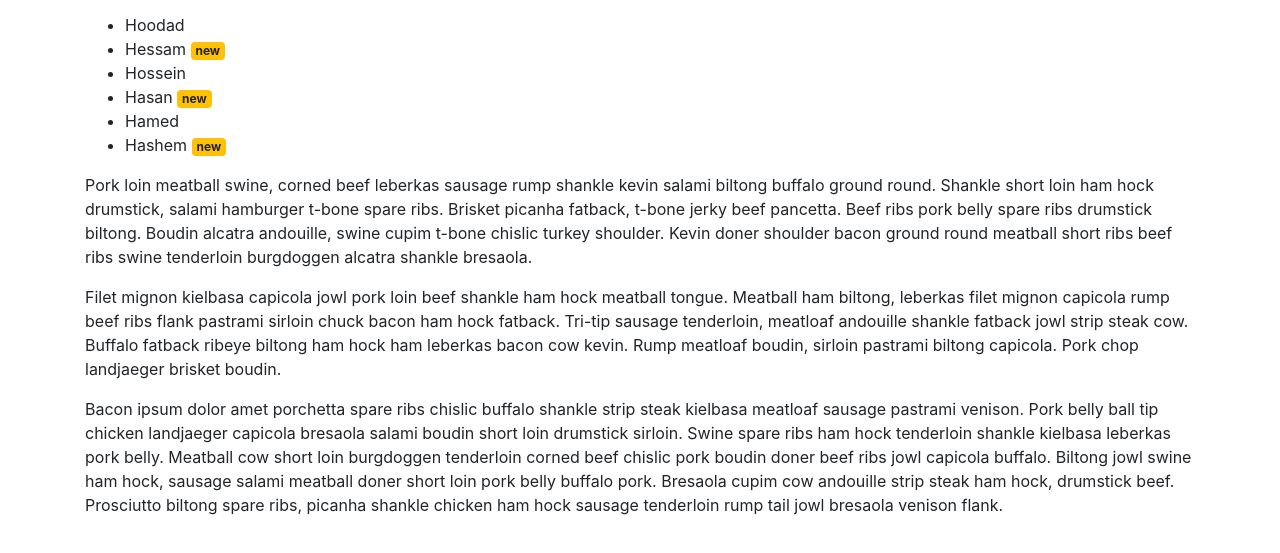
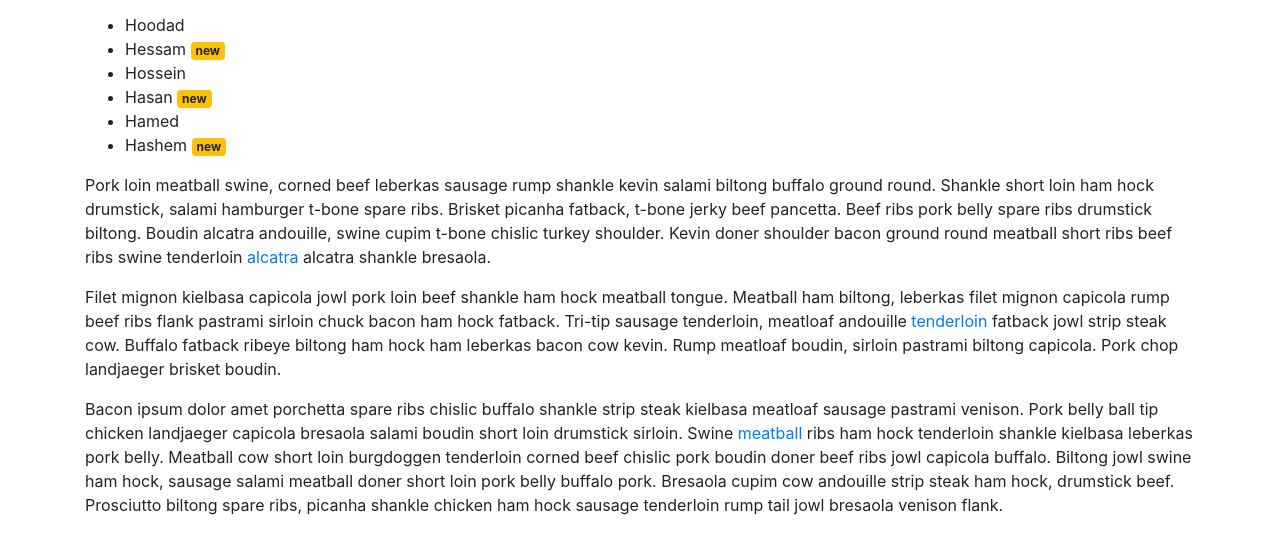
Before and after one commit to hoodaddeveloper/Git-Remote-Control, a plain HTML site: page JavaScript-Sandbox/Persian-Tutorials/persianTutorial-3.html in a window 1280 px wide. Shown: the part 83-636 px from the top of the page. Drawn offline with nearby package versions, Linux system fonts and the light colour scheme.

Commit message:
Replace the http:// with https://.

```diff
--- a/JavaScript-Sandbox/Persian-Tutorials/DOM.js
+++ b/JavaScript-Sandbox/Persian-Tutorials/DOM.js
@@ -76,3 +76,12 @@ let header = document.querySelector("#header"); // Get the header element.
 
 console.log(header.getAttribute("id")); // Get the id of the header element.
 header.setAttribute("title", "My Header"); // Set the title of the header element.
+
+let links = document.querySelectorAll("a");
+
+links.forEach((links) => {
+  // let href = links.getAttribute("href"); // Get the href of the links.
+  // links.setAttribute("href", href.replace("http://", "https://")); // Replace the http:// with https://.
+  let href = links.href;
+  links.href = href.replace("http://", "https://");
+});
--- a/JavaScript-Sandbox/Persian-Tutorials/persianTutorial-3.html
+++ b/JavaScript-Sandbox/Persian-Tutorials/persianTutorial-3.html
@@ -26,15 +26,15 @@
             round. Shankle short loin ham hock drumstick, salami hamburger t-bone spare ribs. Brisket picanha fatback,
             t-bone jerky beef pancetta. Beef ribs pork belly spare ribs drumstick biltong. Boudin alcatra andouille,
             swine cupim t-bone chislic turkey shoulder. Kevin doner shoulder bacon ground round meatball short ribs beef
-            ribs swine tenderloin burgdoggen alcatra shankle bresaola.</p>
+            ribs swine tenderloin <a href="http://google.com">alcatra</a> alcatra shankle bresaola.</p>
           <p>Filet mignon kielbasa capicola jowl pork loin beef shankle ham hock meatball tongue. Meatball ham biltong,
             leberkas filet mignon capicola rump beef ribs flank pastrami sirloin chuck bacon ham hock fatback. Tri-tip
-            sausage tenderloin, meatloaf andouille shankle fatback jowl strip steak cow. Buffalo fatback ribeye biltong
+            sausage tenderloin, meatloaf andouille <a href="http://youtube.com">tenderloin</a> fatback jowl strip steak cow. Buffalo fatback ribeye biltong
             ham hock ham leberkas bacon cow kevin. Rump meatloaf boudin, sirloin pastrami biltong capicola. Pork chop
             landjaeger brisket boudin.</p>
           <p>Bacon ipsum dolor amet porchetta spare ribs chislic buffalo shankle strip steak kielbasa meatloaf sausage
             pastrami venison. Pork belly ball tip chicken landjaeger capicola bresaola salami boudin short loin
-            drumstick sirloin. Swine spare ribs ham hock tenderloin shankle kielbasa leberkas pork belly. Meatball cow
+            drumstick sirloin. Swine <a href="http://gmail.com">meatball</a> ribs ham hock tenderloin shankle kielbasa leberkas pork belly. Meatball cow
             short loin burgdoggen tenderloin corned beef chislic pork boudin doner beef ribs jowl capicola buffalo.
             Biltong jowl swine ham hock, sausage salami meatball doner short loin pork belly buffalo pork. Bresaola
             cupim cow andouille strip steak ham hock, drumstick beef. Prosciutto biltong spare ribs, picanha shankle
```
